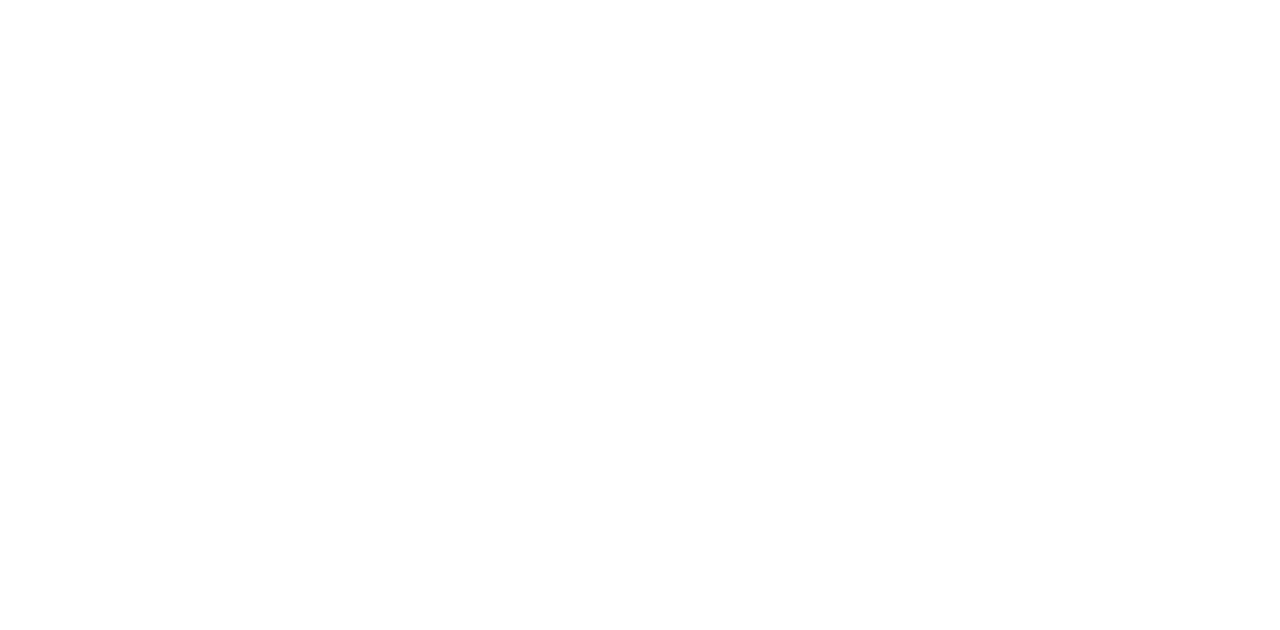
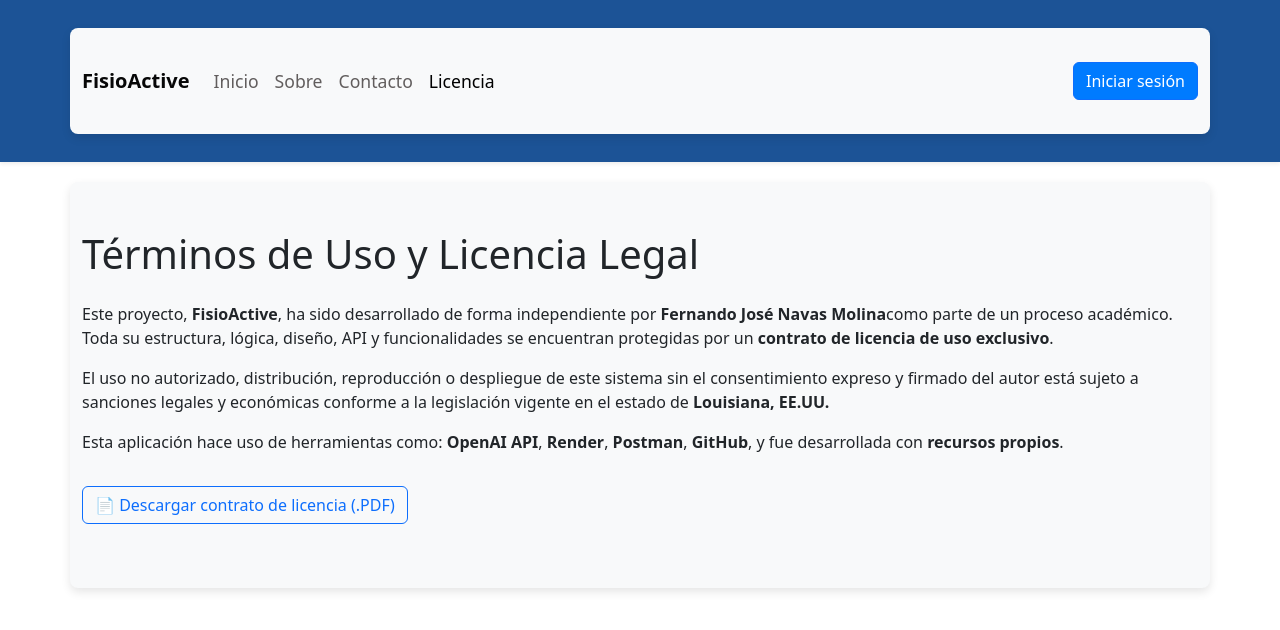
Before and after one commit to fernandonavas75/front_fisio, a React (Create React App) app in the folder fisio_active/: page /licencia in a window 1280 px wide. Before the commit this address had no page. Shown: the top 630 px of the page. Built offline with nearby package versions, Linux system fonts and the light colour scheme.

Commit message:
Ultimas Actualizaciones y depuraciones finales
Proyecto Finalizado y actualizacion de licencia

```diff
--- a/fisio_active/src/App.js
+++ b/fisio_active/src/App.js
@@ -12,6 +12,8 @@ import AgendarFicha from './pages/AgendarFicha'; // o como se llame tu vista
 import AgregarEstudiantes from './pages/AgregarEstudiantes';
 import SugerenciasIA from './pages/SugerenciasIA';
 import DetallePaciente from './pages/DetallePaciente';
+import Licencia from './pages/licencia';
+
 // NUEVO: Página informativa de inicio
 import Inicio from './pages/Inicio';
 
@@ -21,6 +23,7 @@ function App() {
       <Routes>
         {/* Página pública inicial */}
         <Route path="/" element={<Inicio />} />
+        <Route path="/licencia" element={<Licencia />} />
 
         {/* Login separado */}
         <Route path="/login" element={<Login />} />
--- a/fisio_active/src/pages/CoordDashboard.js
+++ b/fisio_active/src/pages/CoordDashboard.js
@@ -1,8 +1,10 @@
 import { useEffect, useState } from 'react';
+import { useNavigate } from 'react-router-dom';
 import '../styles/AdminDashboard.css';
 
 const CoordDashboard = () => {
   const [usuario, setUsuario] = useState(null);
+  const navigate = useNavigate();
 
   useEffect(() => {
     const user = JSON.parse(localStorage.getItem('usuario'));
@@ -18,7 +20,7 @@ const CoordDashboard = () => {
         <div className="col-md-3">
           <div
             className="card text-bg-success"
-            onClick={() => (window.location.href = '/estudiantes')}
+            onClick={() => navigate('/estudiantes')}
             style={{ cursor: 'pointer' }}
           >
             <div className="card-body text-center">
@@ -33,7 +35,7 @@ const CoordDashboard = () => {
         <div className="col-md-3">
           <div
             className="card text-bg-primary"
-            onClick={() => (window.location.href = '/pacientes')}
+            onClick={() => navigate('/pacientes')}
             style={{ cursor: 'pointer' }}
           >
             <div className="card-body text-center">
@@ -48,7 +50,7 @@ const CoordDashboard = () => {
         <div className="col-md-3">
           <div
             className="card text-bg-warning"
-            onClick={() => (window.location.href = '/fichas')}
+            onClick={() => navigate('/fichas')}
             style={{ cursor: 'pointer' }}
           >
             <div className="card-body text-center">
@@ -63,7 +65,7 @@ const CoordDashboard = () => {
         <div className="col-md-3">
           <div
             className="card text-bg-danger"
-            onClick={() => (window.location.href = '/asignar')}
+            onClick={() => navigate('/informe')}
             style={{ cursor: 'pointer' }}
           >
             <div className="card-body text-center">
--- a/fisio_active/src/pages/Inicio.js
+++ b/fisio_active/src/pages/Inicio.js
@@ -28,6 +28,10 @@ const Inicio = () => {
               <li className="nav-item">
                 <a className="nav-link" href="#contacto">Contacto</a> {/* Ancla interna */}
               </li>
+              <li className="nav-item">
+                <a className="nav-link" onClick={() => navigate('/licencia')}>Licencia</a>
+              </li>
+
             </ul>
             <button className="btn btn-primary" onClick={() => navigate('/login')}>Iniciar sesión</button> {/* Redirige al login */}
           </div>
@@ -70,12 +74,12 @@ const Inicio = () => {
         <h2>¿Qué es FisioActive?</h2>
         <img src="/img/foto4.jpg" alt="FisioActive" className="img-custom mb-4" />
         <p>
-            FisioActive es una aplicación web desarrollada por estudiantes de la carrera de Fisioterapia de la PUCE.
-            Su propósito es optimizar el registro, seguimiento y análisis de las historias clínicas generadas durante la atención a pacientes.
+          FisioActive es una aplicación web desarrollada por estudiantes de la carrera de Fisioterapia de la PUCE.
+          Su propósito es optimizar el registro, seguimiento y análisis de las historias clínicas generadas durante la atención a pacientes.
         </p>
         <p>
-            Esta herramienta fortalece la formación académica y contribuye a mejorar la atención fisioterapéutica brindada
-            por los futuros profesionales de salud.
+          Esta herramienta fortalece la formación académica y contribuye a mejorar la atención fisioterapéutica brindada
+          por los futuros profesionales de salud.
         </p>
       </section>
 
--- a/fisio_active/src/pages/Login.js
+++ b/fisio_active/src/pages/Login.js
@@ -45,9 +45,9 @@ const Login = () => {
           <span className="navbar-brand">FisioActive</span>
           <div className="collapse navbar-collapse">
             <ul className="navbar-nav me-auto">
-              <li className="nav-item"><a className="nav-link" href="#inicio">Inicio</a></li>
-              <li className="nav-item"><a className="nav-link" href="#sobre">Sobre</a></li>
-              <li className="nav-item"><a className="nav-link" href="#contacto">Contacto</a></li>
+              <li className="nav-item"><a className="nav-link" onClick={() => navigate('/')}>Inicio</a></li>
+              <li className="nav-item"><a className="nav-link" onClick={() => navigate('/')}>Sobre</a></li>
+              <li className="nav-item"><a className="nav-link" onClick={() => navigate('/')}>Contacto</a></li>
             </ul>
             <button className="btn btn-primary" onClick={() => navigate('./')}>Iniciar sesión</button>
           </div>
--- /dev/null
+++ b/fisio_active/src/pages/licencia.js
@@ -0,0 +1,63 @@
+// src/pages/Licencia.jsx
+import React from 'react';
+import { useNavigate } from 'react-router-dom';
+
+export default function Licencia() {
+  const navigate = useNavigate();
+
+  return (
+    <div>
+      {/* Navbar */}
+      <nav className="navbar navbar-expand-lg navbar-light bg-light shadow-sm">
+        <div className="container">
+          <span className="navbar-brand">FisioActive</span>
+          <div className="collapse navbar-collapse">
+            <ul className="navbar-nav me-auto">
+              <li className="nav-item">
+                <a className="nav-link" onClick={() => navigate('/')}>Inicio</a>
+              </li>
+              <li className="nav-item">
+                <a className="nav-link" onClick={() => navigate('/')}>Sobre</a>
+              </li>
+              <li className="nav-item">
+                <a className="nav-link" onClick={() => navigate('/')}>Contacto</a>
+              </li>
+              <li className="nav-item">
+                <a className="nav-link active" onClick={() => navigate('/licencia')}>Licencia</a>
+              </li>
+            </ul>
+            <button className="btn btn-primary" onClick={() => navigate('/login')}>Iniciar sesión</button>
+          </div>
+        </div>
+      </nav>
+
+      {/* Contenido de la licencia */}
+      <div className="container py-5">
+        <h1 className="mb-4">Términos de Uso y Licencia Legal</h1>
+        <p>
+          Este proyecto, <strong>FisioActive</strong>, ha sido desarrollado de forma independiente por <strong>Fernando José Navas Molina</strong>
+          como parte de un proceso académico. Toda su estructura, lógica, diseño, API y funcionalidades se encuentran protegidas por un
+          <strong> contrato de licencia de uso exclusivo</strong>.
+        </p>
+        <p>
+          El uso no autorizado, distribución, reproducción o despliegue de este sistema sin el consentimiento expreso y firmado del autor
+          está sujeto a sanciones legales y económicas conforme a la legislación vigente en el estado de <strong>Louisiana, EE.UU.</strong>
+        </p>
+        <p>
+          Esta aplicación hace uso de herramientas como: <strong>OpenAI API</strong>, <strong>Render</strong>, <strong>Postman</strong>, <strong>GitHub</strong>, y fue desarrollada con <strong>recursos propios</strong>.
+        </p>
+        <p>
+          <a
+            href="/Contrato_Licencia_Proyecto_Fisio_Navas.pdf"
+            download
+            target="_blank"
+            rel="noopener noreferrer"
+            className="btn btn-outline-primary mt-3"
+          >
+            📄 Descargar contrato de licencia (.PDF)
+          </a>
+        </p>
+      </div>
+    </div>
+  );
+}
```
Also changed, not shown: 1 other file (tests, documents, lock files or other folders).
